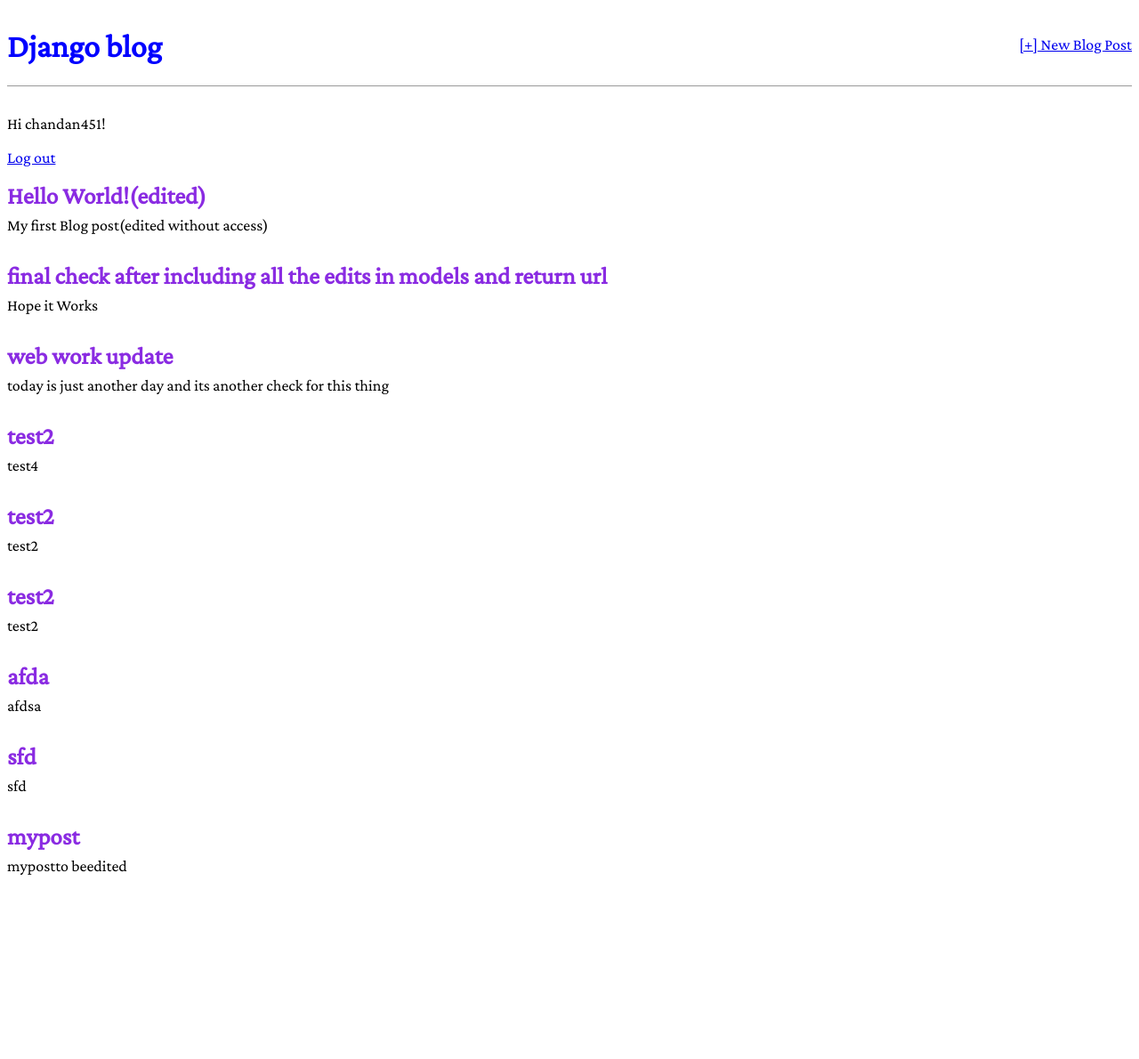
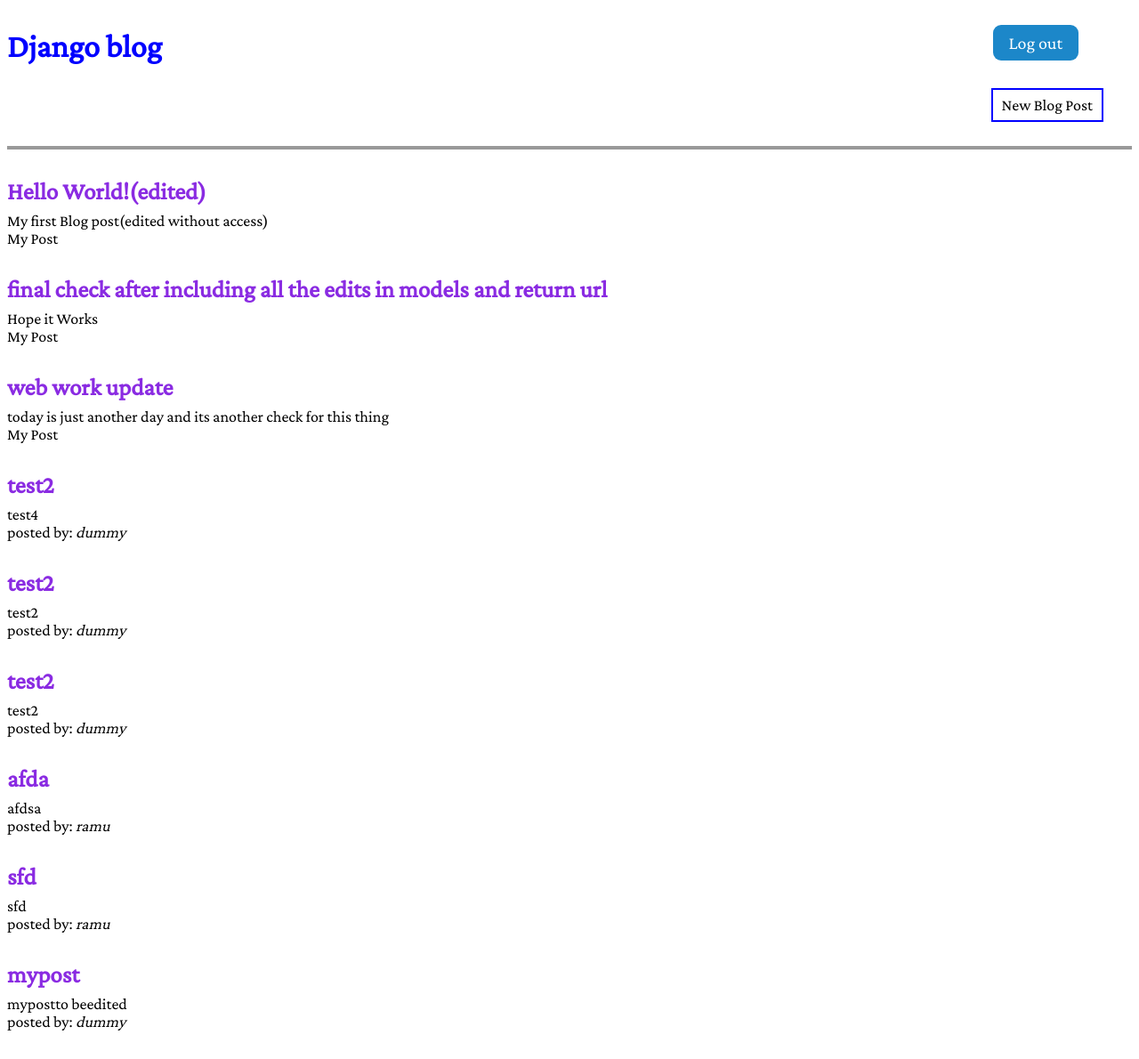
Before and after one commit to chandan451/MyBlog_v2.0, a Django app: page / in a window 1280 px wide. Shown: the whole page at 89% size. Before the commit the page ends 983 px from the top, so only its background shows below. Run offline with Django 3.2, Linux system fonts and the light colour scheme; a user stored in the database is signed in; data comes from the database, SQL or seed files in the repository; both versions use the stored data as it was after the commit.

Commit message:
final commit after user model and access setup

```diff
--- a/blog/models.py
+++ b/blog/models.py
@@ -1,10 +1,11 @@
 from django.db import models
 from django.urls import reverse
+from django.contrib.auth.models import User
 
 
 class Post(models.Model):
     title  = models.CharField(max_length=200)
-    author = models.ForeignKey('auth.User', on_delete=models.CASCADE,)
+    author = models.ForeignKey(User, on_delete=models.CASCADE)
     body   = models.TextField()
 
     def __str__(self):
--- a/blog/views.py
+++ b/blog/views.py
@@ -1,4 +1,5 @@
 from django.views.generic import ListView, DetailView
+from django.contrib.auth.mixins import LoginRequiredMixin
 from django.views.generic.edit import CreateView, UpdateView, DeleteView
 from .models import Post
 from django.urls import reverse, reverse_lazy
@@ -14,13 +15,13 @@
     template_name = 'post_detail.html'
 
 
-class BlogDeleteView(DeleteView):
+class BlogDeleteView(LoginRequiredMixin, DeleteView):
     model = Post
     template_name = 'post_delete.html'
     success_url = reverse_lazy('home')    # second way of defining success URL
 
 
-class BlogUpdateView(UpdateView):
+class BlogUpdateView(LoginRequiredMixin, UpdateView):
     model = Post
     template_name = 'post_edit.html'
     fields = ['title', 'body']
@@ -29,10 +30,14 @@
         return reverse('post_detail', args=[str(self.object.pk)])
 
 
-class BlogCreateView(CreateView):
+class BlogCreateView(LoginRequiredMixin, CreateView):
     model = Post
     template_name = 'post_new.html'
-    fields = ['title', 'author', 'body']
+    fields = ['title', 'body']
+
+    def form_valid(self, form):
+        form.instance.author = self.request.user
+        return super().form_valid(form)
 
     def get_success_url(self):
         return reverse('post_detail', args=[str(self.object.pk)])
--- a/static/css/base.css
+++ b/static/css/base.css
@@ -4,7 +4,7 @@
 }
 
 header {
-    border-bottom: 1px solid #999;
+    border-bottom: 4px solid #999;
     margin-bottom: 2rem;
     display: flex;
 }
@@ -12,15 +12,62 @@
 header h1 a {
     color: blue;
     text-decoration: none;
+
+}
+
+.button{
+    display: inline-block;
+    background-color: #1c87c9;
+    border: none;
+    color: white;
+    padding: 9px 18px;
+    text-align: center;
+    text-decoration: none;
+    font-size: 20px;
+    margin: 4px 2px;
+    border-radius:9px;
+}
+
+.button2{
+    background-color: white;
+    border: 2px solid blue;
+    color: black;
+    padding: 7px 10px;
+    text-align: center;
+    text-decoration: none;
+    display: inline-block;
+    font-size: 18px;
+    transition-duration: 0.2s;
+}
+.button2:hover {
+    background-color: #008CBA;
+    color: white;
+}
+.button3{
+    background-color: white;
+    border: 2px solid blue;
+    color: black;
+    padding: 4px 7px;
+    text-align: center;
+    text-decoration: none;
+    display: inline-block;
+    font-size: 18px;
+    transition-duration: 0.2s;
+}
+.button3:hover {
+    background-color: #008CBA;
+    color: white;
 }
 
 .nav-left {
+    display: flex;
     margin-right: auto;
 }
 
 .nav-right {
-    display: flex;
-    padding-top: 2rem;
+    padding-top: 1rem;
+    margin-right: 2rem;
+    font-size: 27px
 }
 
 .post-entry {
@@ -29,19 +76,19 @@
 
 .post-entry h2{
     margin: 0.5rem 0;
+ post-entrycolor: blueviolet;
+ }
+
+.post-entry h2 a{
+    color: blueviolet;
+    text-decoration: none;
 }
 
-.post-entry h2 a,
-.post-entry h2 a:visited {
-    color: blueviolet;
-    text-decoration: none;
+.post-entry h2 a:hover {
+    color: purple;
 }
 
 .post-entry p{
     margin: 0;
     font-weight: 400;
 }
-
-.post-entry h2 a:hover {
-    color: purple;
-}
--- a/templates/base.html
+++ b/templates/base.html
@@ -13,18 +13,17 @@
          <h1><a href= "{% url 'home' %}">Django blog</a></h1>
         </div>
         <div class="nav-right">
-         <a href= "{% url 'post_new' %}">[+] New Blog Post</a>
+         {% if user.is_authenticated %}
+         <a href="{% url 'logout' %}" class="button">Log out</a>
+         <p><a href= "{% url 'post_new' %}" class="button2">New Blog Post</a></p>
+         {% else %}
+         <p><a href="{% url 'login' %}" class="button2">Log In</a>
+            <a href= "{% url 'signup' %}" class="button2">Sign Up</a></p>
+         {% endif %}
         </div>
       </header>
-      {% if user.is_authenticated %}
-       <p>Hi {{ user.username }}!</p>
-       <p><a href="{% url 'logout' %}">Log out</a></p>
-      {% else %}
-       <p>You are not logged in.</p>
-       <a href="{% url 'login' %}">Log In</a>
-      {% endif %}
-        {% block content %}
-        {% endblock content %}
+         {% block content %}
+         {% endblock content %}
     </div>
 </body>
 </html>
--- a/templates/home.html
+++ b/templates/home.html
@@ -5,6 +5,13 @@
     <div class='post-entry'>
         <h2><a href="{% url 'post_detail' post.pk %}">{{ post.title }}</a></h2>
         <p>{{ post.body }}</p>
+
+        {% if post.author == user %}
+        <p>My Post</p>
+        {% else %}
+        <p>posted by: <i>{{ post.author }}</i></p>
+        {% endif %}
+
     </div>
   {% endfor %}
 {% endblock content %}
--- a/templates/post_delete.html
+++ b/templates/post_delete.html
@@ -1,8 +1,12 @@
 {% extends 'base.html' %}
 {% block content %}
+    {% if user == post.author %}
     <h1>Delete post</h1>
     <form method="post">{% csrf_token %} <!no action attribute because HTML5 restrictions>
         <p>Are you sure you want to delete "{{ post.title }}"?</p>
         <input type="submit" value="Confirm"/>
     </form>
+    {% else %}
+    <h1><p>Unauthorized Access</p></h1>
+    {% endif %}
 {% endblock content %}
--- a/templates/post_detail.html
+++ b/templates/post_detail.html
@@ -5,6 +5,8 @@
      <h2>{{ post.title }}</h2>
      <p>{{ post.body }}</p>
  </div>
- <p><a href="{% url "post_edit" post.pk %}">Edit Post</a></p>
- <p><a href="{% url "post_delete" post.pk %}">Delete Post</a></p>
+ {% if user.is_authenticated and user == post.author %}
+    <p><a href="{% url "post_edit" post.pk %}" class="button3">Edit Post</a></p>
+    <p><a href="{% url "post_delete" post.pk %}" class="button3">Delete Post</a></p>
+ {% endif %}
 {% endblock content %}
--- a/templates/post_edit.html
+++ b/templates/post_edit.html
@@ -1,8 +1,13 @@
 {% extends "base.html" %}
+
 {% block content %}
+    {% if user == post.author %}>
     <h1>Edit post</h1>
     <form action="" method="post">{% csrf_token %}
         {{ form.as_p }}
     <input type="submit" value="Update" />
     </form>
+    {% else %}
+    <h2><p>Unauthorized Access</p></h2>
+    {% endif %}
 {% endblock content %}
```
Also changed, not shown: templates/post_new.html (+6 -5 lines), db.sqlite3.
